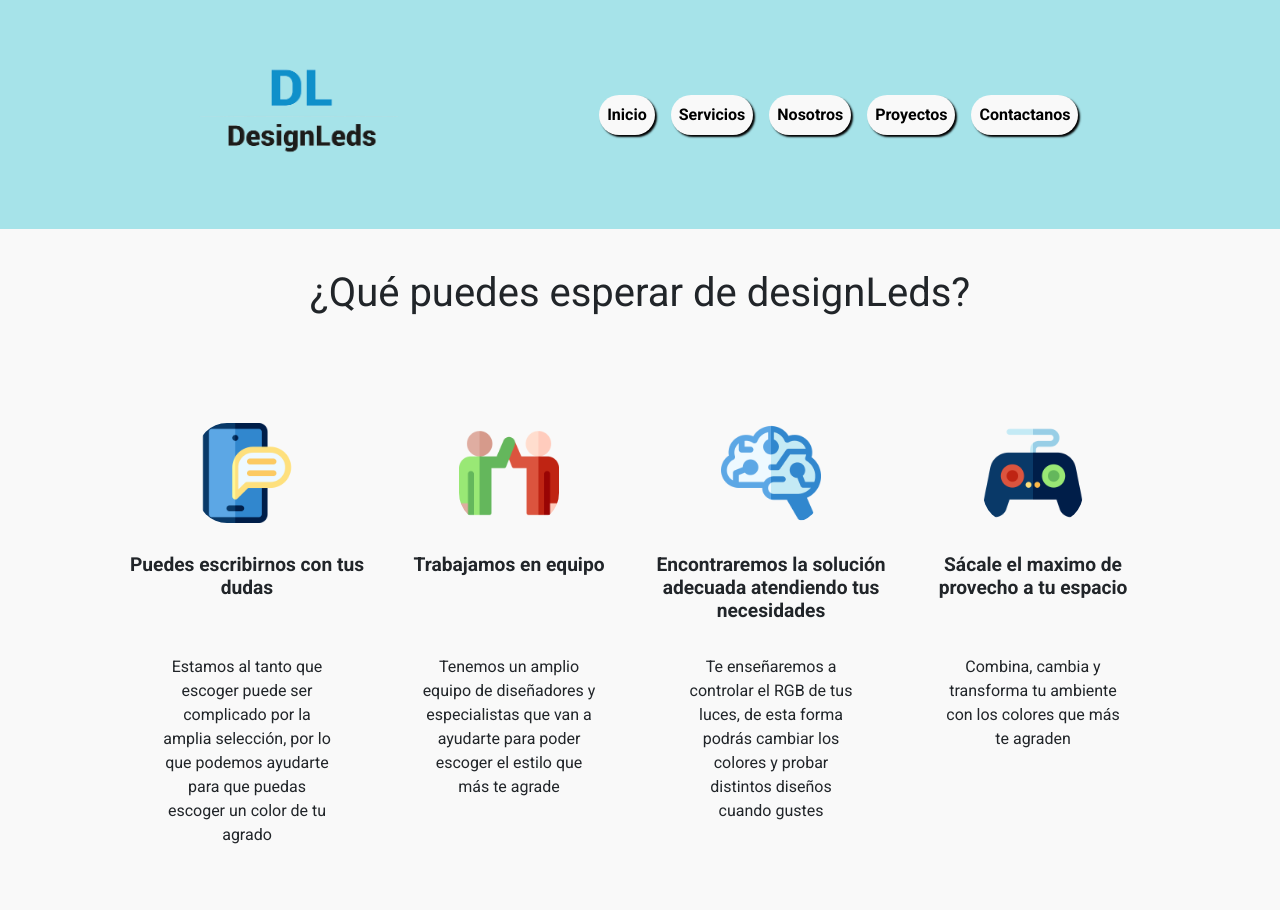
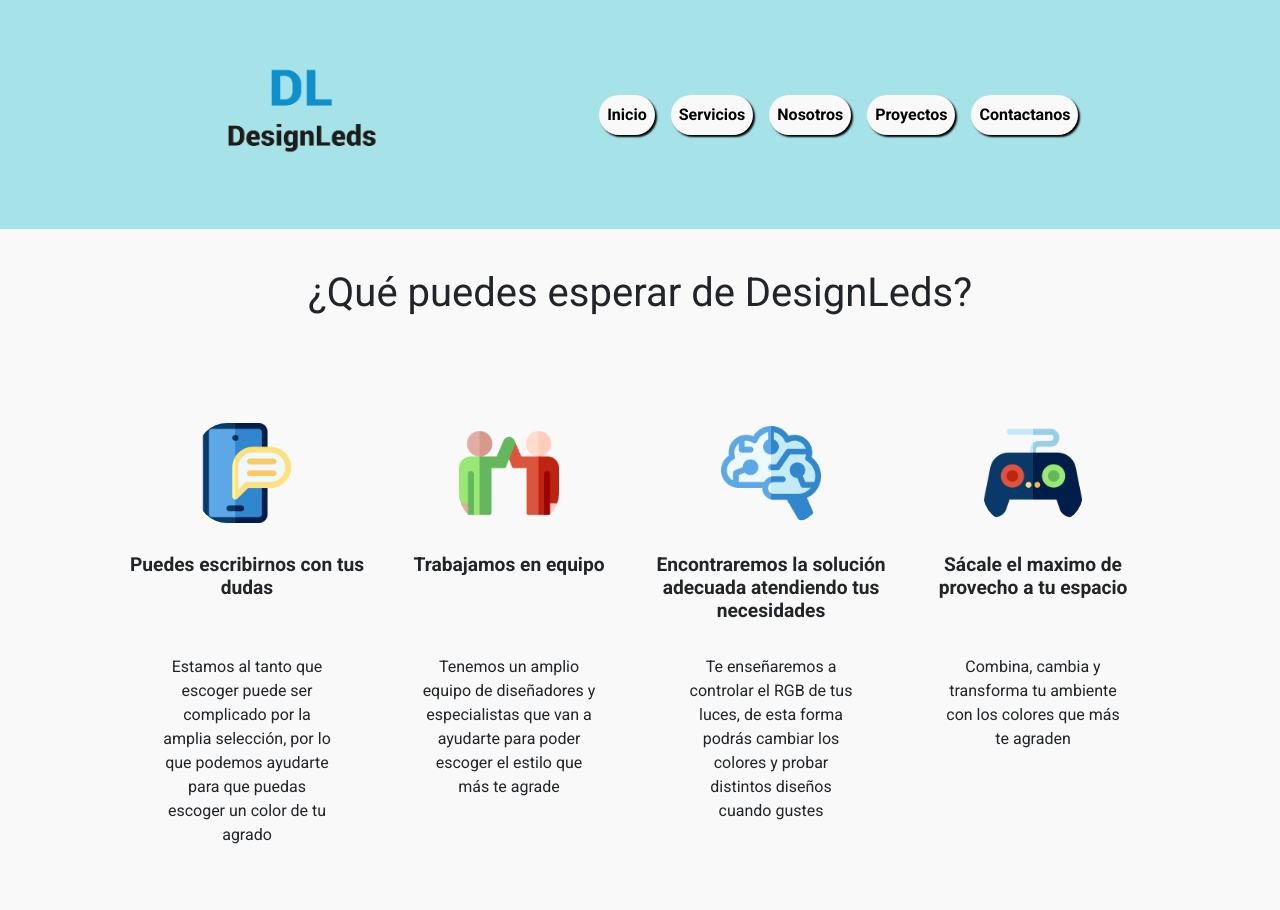
Before and after one commit to Asphyxiela/PF-Rodriguez, a website: page pages/nosotros.html in a window 1280 px wide. Shown: the top 910 px of the page. Drawn offline with nearby package versions, Linux system fonts and the light colour scheme.

Commit message:
se modifica una letra a mayuscula

```diff
--- a/pages/nosotros.html
+++ b/pages/nosotros.html
@@ -38,7 +38,7 @@
 
     <main class="mainNosotros">
 
-        <h1> ¿Qué puedes esperar de designLeds?</h1>
+        <h1> ¿Qué puedes esperar de DesignLeds?</h1>
 
         <section class="sectionNosotros">
 
```
